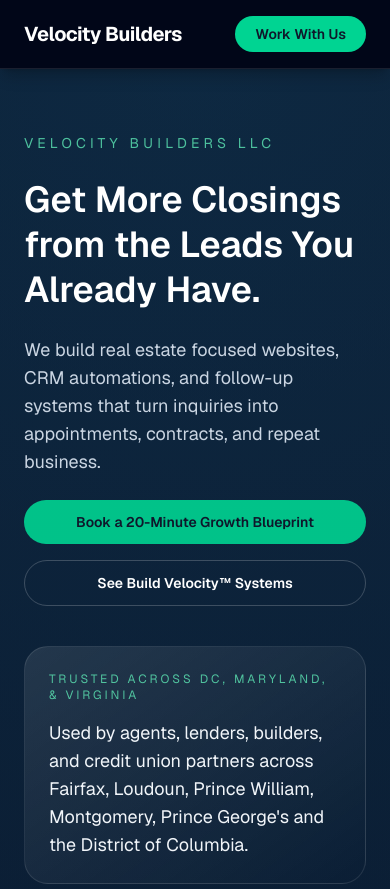
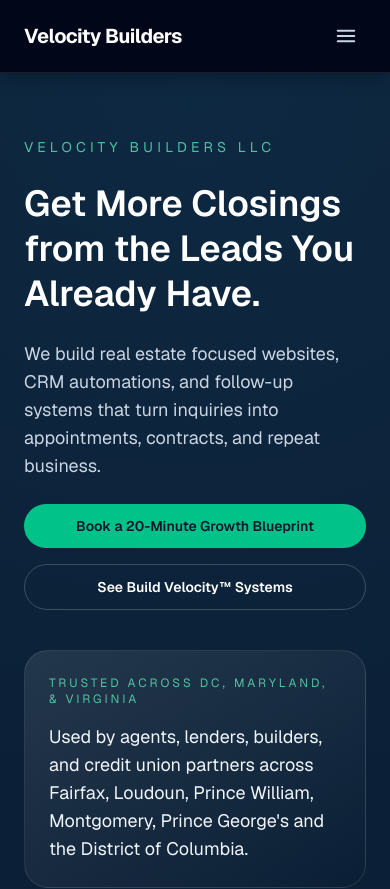
Before and after one commit to willrapuano/velocity-builders-website, a Next.js app: page / in a window 390 px wide. Shown: the top 889 px of the page. Built offline with nearby package versions, Linux system fonts and the light colour scheme.

Commit message:
Add mobile hamburger menu with slide-down nav

```diff
--- a/src/components/NavBar.tsx
+++ b/src/components/NavBar.tsx
@@ -1,4 +1,7 @@
+"use client";
+
 import Link from "next/link";
+import { useState } from "react";
 
 const links = [
   { href: "/", label: "Home" },
@@ -11,12 +14,16 @@
 ];
 
 export function NavBar() {
+  const [open, setOpen] = useState(false);
+
   return (
     <header className="sticky top-0 z-40 border-b border-white/10 bg-slate-950/95 backdrop-blur-xl shadow-lg shadow-black/20">
       <div className="mx-auto flex max-w-6xl items-center justify-between px-6 py-4">
         <Link href="/" className="text-xl font-bold tracking-tight text-white">
           Velocity Builders
         </Link>
+
+        {/* Desktop nav */}
         <nav className="hidden items-center gap-7 text-sm font-medium md:flex">
           {links.map((link) => (
             <Link
@@ -28,13 +35,57 @@
             </Link>
           ))}
         </nav>
+
+        {/* Desktop CTA */}
         <Link
           href="/contact"
-          className="rounded-full bg-emerald-400 px-5 py-2 text-sm font-semibold text-slate-900 transition hover:bg-emerald-300"
+          className="hidden rounded-full bg-emerald-400 px-5 py-2 text-sm font-semibold text-slate-900 transition hover:bg-emerald-300 md:inline-block"
         >
           Work With Us
         </Link>
+
+        {/* Mobile hamburger */}
+        <button
+          onClick={() => setOpen(!open)}
+          className="flex h-10 w-10 items-center justify-center rounded-lg text-slate-300 transition hover:bg-white/10 md:hidden"
+          aria-label="Toggle menu"
+        >
+          {open ? (
+            <svg xmlns="http://www.w3.org/2000/svg" fill="none" viewBox="0 0 24 24" strokeWidth={2} stroke="currentColor" className="h-6 w-6">
+              <path strokeLinecap="round" strokeLinejoin="round" d="M6 18L18 6M6 6l12 12" />
+            </svg>
+          ) : (
+            <svg xmlns="http://www.w3.org/2000/svg" fill="none" viewBox="0 0 24 24" strokeWidth={2} stroke="currentColor" className="h-6 w-6">
+              <path strokeLinecap="round" strokeLinejoin="round" d="M3.75 6.75h16.5M3.75 12h16.5m-16.5 5.25h16.5" />
+            </svg>
+          )}
+        </button>
       </div>
+
+      {/* Mobile menu dropdown */}
+      {open && (
+        <nav className="border-t border-white/10 bg-slate-950 px-6 pb-6 pt-4 md:hidden">
+          <div className="flex flex-col gap-4">
+            {links.map((link) => (
+              <Link
+                key={link.href}
+                href={link.href}
+                onClick={() => setOpen(false)}
+                className="text-base font-medium text-slate-200 transition hover:text-emerald-300"
+              >
+                {link.label}
+              </Link>
+            ))}
+            <Link
+              href="/contact"
+              onClick={() => setOpen(false)}
+              className="mt-2 rounded-full bg-emerald-400 px-5 py-3 text-center text-sm font-semibold text-slate-900 transition hover:bg-emerald-300"
+            >
+              Work With Us
+            </Link>
+          </div>
+        </nav>
+      )}
     </header>
   );
 }
```
